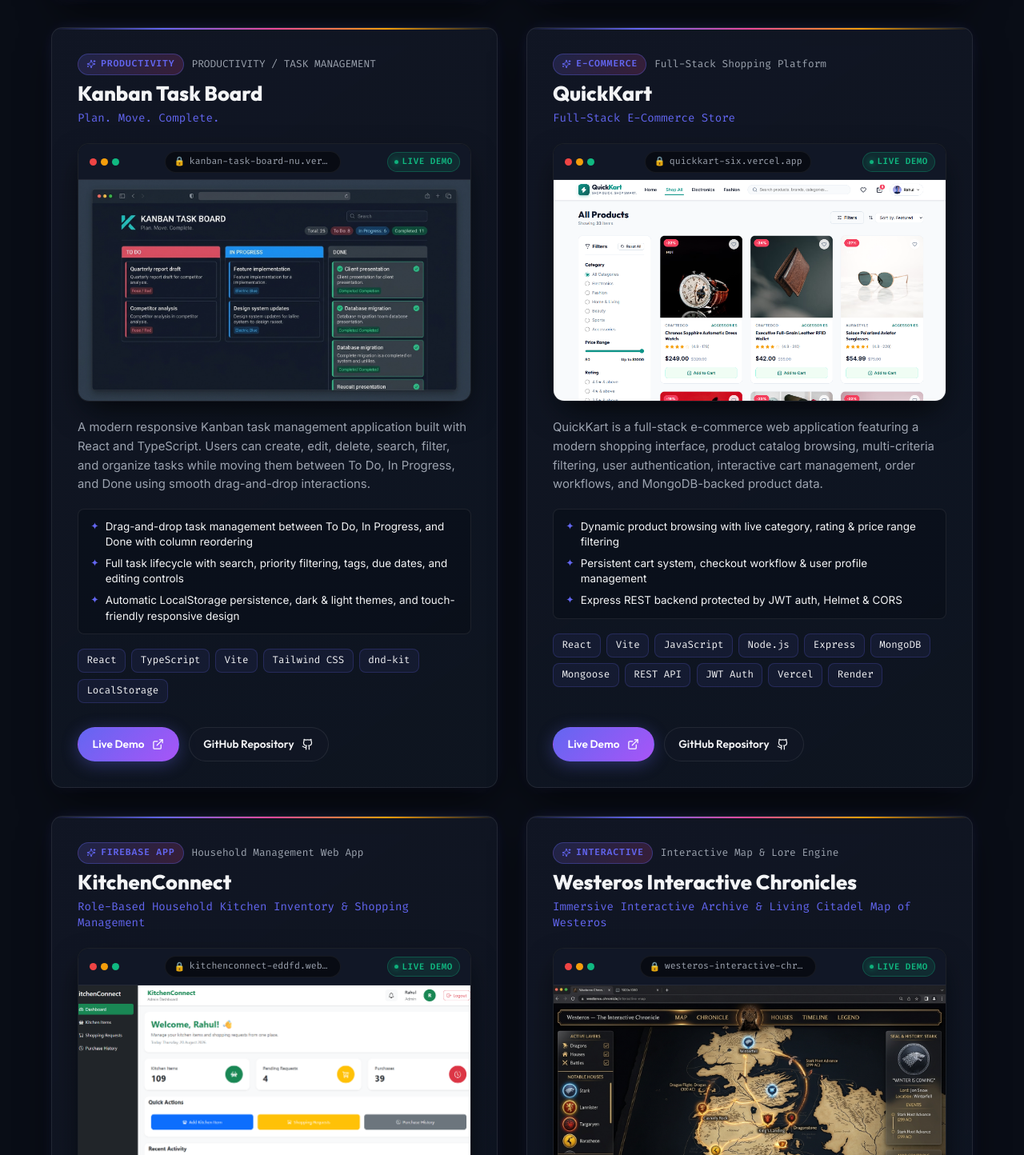
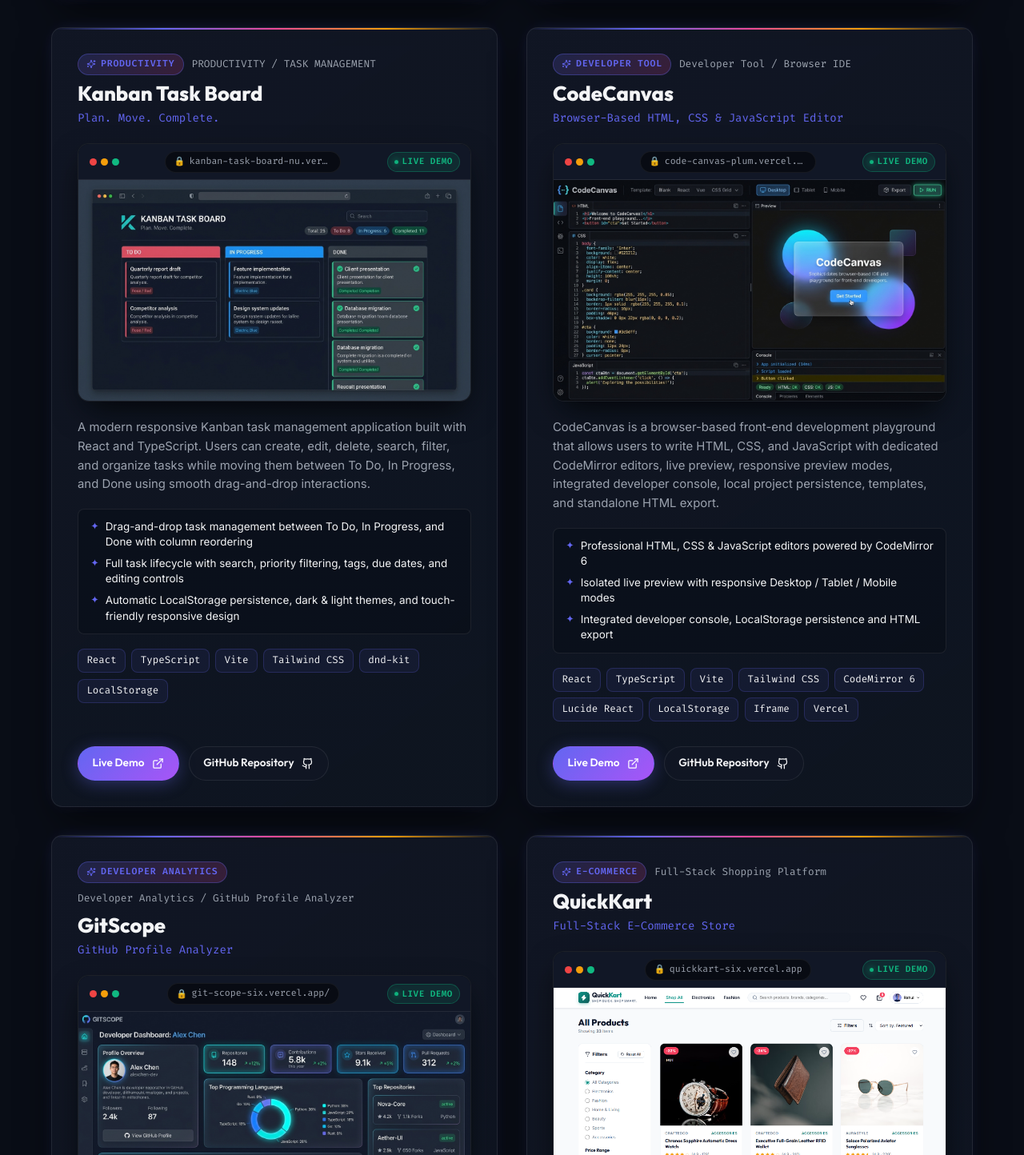
Before and after one commit to rnprahul/portfolio, a React (Vite) app: page / in a window 1280 px wide. Shown: the part 4906-6350 px from the top of the page at 80% size. Built offline with nearby package versions, Linux system fonts and the light colour scheme.

Commit message:
feat: add CodeCanvas and GitScope projects to showcase

```diff
--- a/src/data/portfolioData.js
+++ b/src/data/portfolioData.js
@@ -240,6 +240,58 @@
       liveDemo: "https://kanban-task-board-nu.vercel.app/"
     },
     {
+      id: "codecanvas",
+      name: "CodeCanvas",
+      tagline: "Browser-Based HTML, CSS & JavaScript Editor",
+      badge: "DEVELOPER TOOL",
+      category: "Developer Tool / Browser IDE",
+      description: "CodeCanvas is a browser-based front-end development playground that allows users to write HTML, CSS, and JavaScript with dedicated CodeMirror editors, live preview, responsive preview modes, integrated developer console, local project persistence, templates, and standalone HTML export.",
+      image: "/assets/codecanvas-preview.png",
+      techStack: [
+        "React",
+        "TypeScript",
+        "Vite",
+        "Tailwind CSS",
+        "CodeMirror 6",
+        "Lucide React",
+        "LocalStorage",
+        "Iframe",
+        "Vercel"
+      ],
+      highlights: [
+        "Professional HTML, CSS & JavaScript editors powered by CodeMirror 6",
+        "Isolated live preview with responsive Desktop / Tablet / Mobile modes",
+        "Integrated developer console, LocalStorage persistence and HTML export"
+      ],
+      github: "https://github.com/rnprahul/CodeCanvas",
+      liveDemo: "https://code-canvas-plum.vercel.app/"
+    },
+    {
+      id: "gitscope",
+      name: "GitScope",
+      tagline: "GitHub Profile Analyzer",
+      badge: "DEVELOPER ANALYTICS",
+      category: "Developer Analytics / GitHub Profile Analyzer",
+      description: "GitScope is a modern browser-based GitHub profile analytics dashboard that transforms a public GitHub username into detailed developer insights, including repository statistics, programming-language distribution, repository health, top repositories, and recent activity.",
+      image: "/assets/gitscope-preview.png",
+      techStack: [
+        "React",
+        "TypeScript",
+        "Vite",
+        "Tailwind CSS",
+        "Recharts",
+        "GitHub API",
+        "Vercel"
+      ],
+      highlights: [
+        "Real-time GitHub profile analysis & repository health metrics",
+        "Interactive programming-language distribution & star/fork statistics",
+        "Repository search, filtering, sorting & search history with LocalStorage"
+      ],
+      github: "https://github.com/rnprahul/GitScope",
+      liveDemo: "https://git-scope-six.vercel.app/"
+    },
+    {
       id: "quickkart",
       name: "QuickKart",
       tagline: "Full-Stack E-Commerce Store",
--- a/src/index.css
+++ b/src/index.css
@@ -1692,7 +1692,7 @@
   .skill-cloud-stage { min-height: 440px; padding: 2.5rem 1.8rem 1.8rem; }
   .skill-cloud-container { gap: 0.9rem 1.1rem; }
   .roles-grid, .capabilities-grid { grid-template-columns: 1fr; gap: 1rem; }
-  .unified-projects-grid { grid-template-columns: 1fr; gap: 2rem; }
+  .unified-projects-grid { grid-template-columns: repeat(2, 1fr); gap: 1.5rem; }
   .unified-project-card { padding: 1.6rem; }
   .contact-grid { grid-template-columns: 1fr; gap: 2rem; }
   .about-grid { grid-template-columns: 1fr; gap: 2.5rem; }
@@ -1700,6 +1700,8 @@
 
 /* Mobile Devices (< 768px) */
 @media (max-width: 768px) {
+  .unified-projects-grid { grid-template-columns: 1fr; gap: 1.5rem; }
+  .unified-project-card { padding: 1.3rem; }
   .container {
     padding: 0 1.2rem;
   }
```
Also changed, not shown: public/assets/codecanvas-preview.png (added), public/assets/gitscope-preview.png (added).
